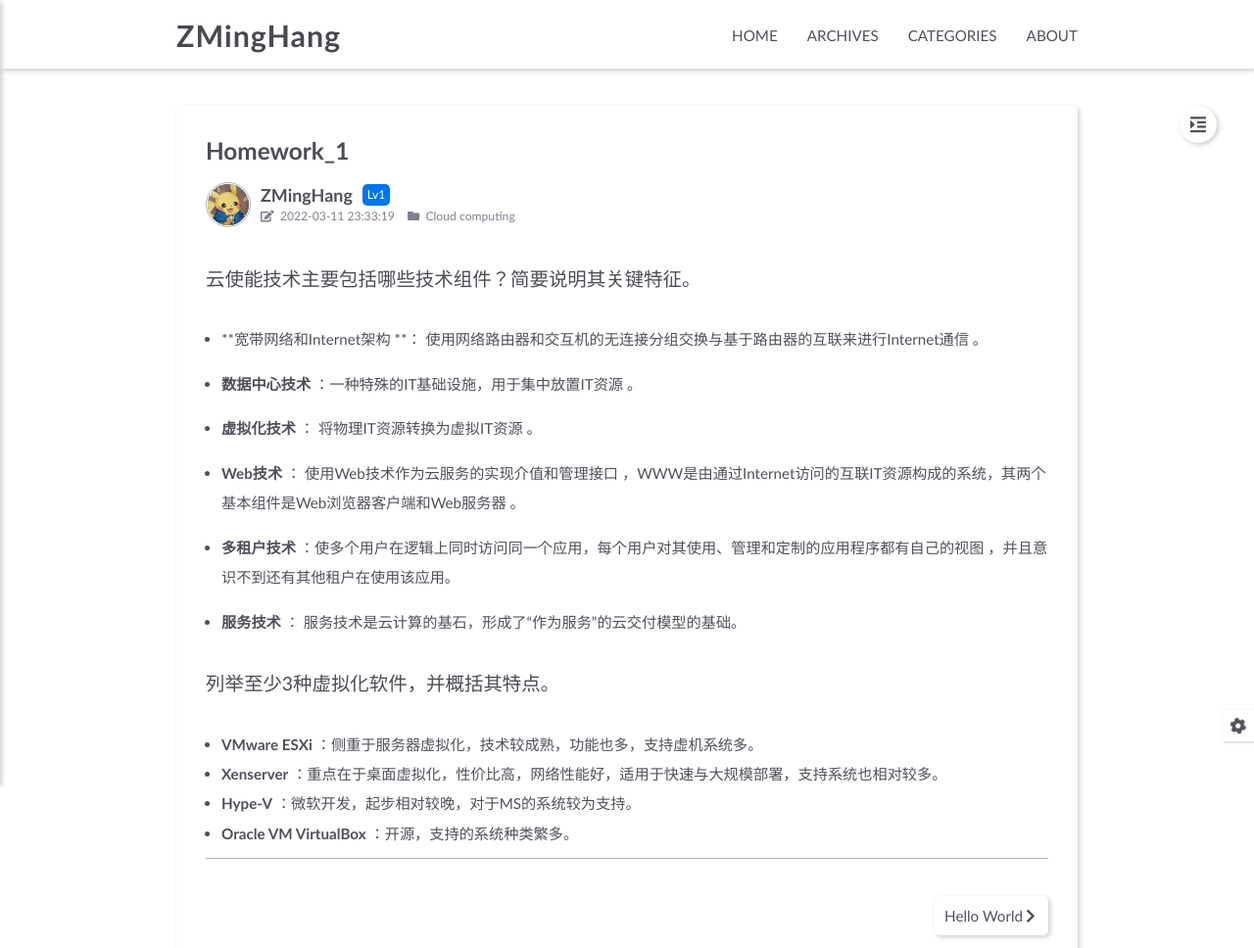
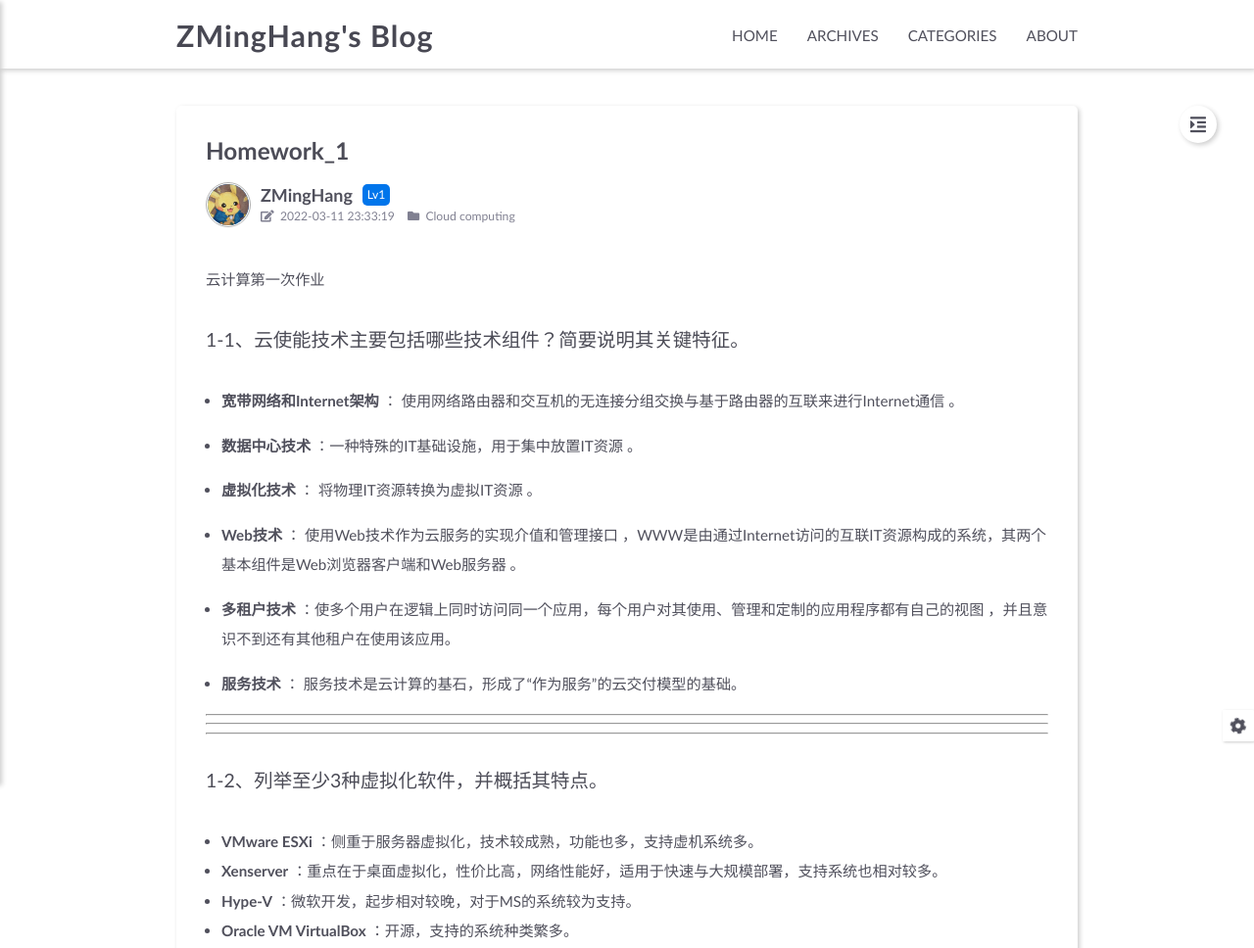
Before and after one commit to ZMingHang/ZMingHang.github.io, a plain HTML site: page 2022/03/11/Homework-1/index.html in a window 1280 px wide. Shown: the top 968 px of the page at 98% size. Drawn offline with Linux system fonts and the light colour scheme.

Commit message:
Site updated: 2022-03-12 16:27:37

```diff
--- a/2022/03/11/Homework-1/index.html
+++ b/2022/03/11/Homework-1/index.html
@@ -11,7 +11,7 @@
 
             Homework_1 |
 
-        ZMingHang
+        ZMingHang&#39;s Blog
     </title>
 
 <link rel="stylesheet" href="/css/style.css">
@@ -50,7 +50,7 @@
         <div class="left">
 
             <a class="logo-title" href="/">
-                ZMingHang
+                ZMingHang&#39;s Blog
             </a>
         </div>
 
@@ -192,8 +192,11 @@
 
 
         <div class="article-content markdown-body">
-            <h5 id="云使能技术主要包括哪些技术组件？简要说明其关键特征。"><a href="#云使能技术主要包括哪些技术组件？简要说明其关键特征。" class="headerlink" title="云使能技术主要包括哪些技术组件？简要说明其关键特征。"></a>云使能技术主要包括哪些技术组件？简要说明其关键特征。</h5><ul>
-<li><p>**宽带网络和Internet架构 **： 使用网络路由器和交互机的无连接分组交换与基于路由器的互联来进行Internet通信 。</p>
+            <p>云计算第一次作业</p>
+<span id="more"></span>
+
+<h5 id="1-1、云使能技术主要包括哪些技术组件？简要说明其关键特征。"><a href="#1-1、云使能技术主要包括哪些技术组件？简要说明其关键特征。" class="headerlink" title="1-1、云使能技术主要包括哪些技术组件？简要说明其关键特征。"></a>1-1、云使能技术主要包括哪些技术组件？简要说明其关键特征。</h5><ul>
+<li><p><strong>宽带网络和Internet架构</strong> ： 使用网络路由器和交互机的无连接分组交换与基于路由器的互联来进行Internet通信 。</p>
 </li>
 <li><p><strong>数据中心技术</strong> ：一种特殊的IT基础设施，用于集中放置IT资源  。</p>
 </li>
@@ -206,7 +209,10 @@
 <li><p><strong>服务技术</strong> ： 服务技术是云计算的基石，形成了“作为服务”的云交付模型的基础。 </p>
 </li>
 </ul>
-<h5 id="列举至少3种虚拟化软件，并概括其特点。"><a href="#列举至少3种虚拟化软件，并概括其特点。" class="headerlink" title="列举至少3种虚拟化软件，并概括其特点。"></a>列举至少3种虚拟化软件，并概括其特点。</h5><ul>
+<hr>
+<hr>
+<hr>
+<h5 id="1-2、列举至少3种虚拟化软件，并概括其特点。"><a href="#1-2、列举至少3种虚拟化软件，并概括其特点。" class="headerlink" title="1-2、列举至少3种虚拟化软件，并概括其特点。"></a>1-2、列举至少3种虚拟化软件，并概括其特点。</h5><ul>
 <li><strong>VMware ESXi</strong> ：侧重于服务器虚拟化，技术较成熟，功能也多，支持虚机系统多。 </li>
 <li><strong>Xenserver</strong> ：重点在于桌面虚拟化，性价比高，网络性能好，适用于快速与大规模部署，支持系统也相对较多。</li>
 <li><strong>Hype-V</strong> ：微软开发，起步相对较晚，对于MS的系统较为支持。 </li>
@@ -340,7 +346,7 @@
         <aside class="page-aside">
             <div class="post-toc-wrap">
     <div class="post-toc">
-        <ol class="nav"><li class="nav-item nav-level-5"><a class="nav-link" href="#%E4%BA%91%E4%BD%BF%E8%83%BD%E6%8A%80%E6%9C%AF%E4%B8%BB%E8%A6%81%E5%8C%85%E6%8B%AC%E5%93%AA%E4%BA%9B%E6%8A%80%E6%9C%AF%E7%BB%84%E4%BB%B6%EF%BC%9F%E7%AE%80%E8%A6%81%E8%AF%B4%E6%98%8E%E5%85%B6%E5%85%B3%E9%94%AE%E7%89%B9%E5%BE%81%E3%80%82"><span class="nav-text">云使能技术主要包括哪些技术组件？简要说明其关键特征。</span></a></li><li class="nav-item nav-level-5"><a class="nav-link" href="#%E5%88%97%E4%B8%BE%E8%87%B3%E5%B0%913%E7%A7%8D%E8%99%9A%E6%8B%9F%E5%8C%96%E8%BD%AF%E4%BB%B6%EF%BC%8C%E5%B9%B6%E6%A6%82%E6%8B%AC%E5%85%B6%E7%89%B9%E7%82%B9%E3%80%82"><span class="nav-text">列举至少3种虚拟化软件，并概括其特点。</span></a></li></ol>
+        <ol class="nav"><li class="nav-item nav-level-5"><a class="nav-link" href="#1-1%E3%80%81%E4%BA%91%E4%BD%BF%E8%83%BD%E6%8A%80%E6%9C%AF%E4%B8%BB%E8%A6%81%E5%8C%85%E6%8B%AC%E5%93%AA%E4%BA%9B%E6%8A%80%E6%9C%AF%E7%BB%84%E4%BB%B6%EF%BC%9F%E7%AE%80%E8%A6%81%E8%AF%B4%E6%98%8E%E5%85%B6%E5%85%B3%E9%94%AE%E7%89%B9%E5%BE%81%E3%80%82"><span class="nav-text">1-1、云使能技术主要包括哪些技术组件？简要说明其关键特征。</span></a></li><li class="nav-item nav-level-5"><a class="nav-link" href="#1-2%E3%80%81%E5%88%97%E4%B8%BE%E8%87%B3%E5%B0%913%E7%A7%8D%E8%99%9A%E6%8B%9F%E5%8C%96%E8%BD%AF%E4%BB%B6%EF%BC%8C%E5%B9%B6%E6%A6%82%E6%8B%AC%E5%85%B6%E7%89%B9%E7%82%B9%E3%80%82"><span class="nav-text">1-2、列举至少3种虚拟化软件，并概括其特点。</span></a></li></ol>
     </div>
 </div>
         </aside>
```
Also changed, not shown: 2022/03/07/hello-world/index.html (+2 -2 lines), about/index.html (+2 -2 lines), archives/2022/03/index.html (+2 -2 lines), archives/2022/index.html (+2 -2 lines), archives/index.html (+2 -2 lines), categories/Cloud-computing/index.html (+2 -2 lines), categories/index.html (+2 -2 lines), index.html (+3 -6 lines).
